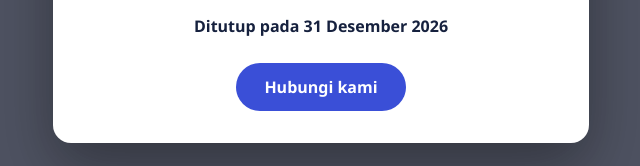
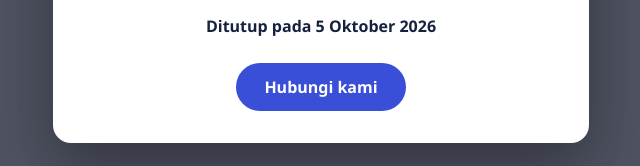
Before and after one commit to developermagang832-creator/sisolehgantengbetjir, a plain HTML site: page index.html in a window 1280 px wide. Shown: the part 631-797 px from the top of the page, 319-959 px from the left. Drawn offline with Linux system fonts and the light colour scheme.

Commit message:
Update index.html

```diff
--- a/index.html
+++ b/index.html
@@ -3,7 +3,7 @@
 <head>
   <meta charset="UTF-8">
   <meta name="viewport" content="width=device-width, initial-scale=1">
-  <title>NamaWebsite</title>
+  <title>Kepolsian Nexotis</title>
   <style>
 :root {
   --closed-ink: #16213e;
@@ -99,6 +99,7 @@
 </head>
 <body>
 
+
   <div class="closed-overlay" role="alertdialog" aria-modal="true"
        aria-labelledby="closed-title" aria-describedby="closed-desc">
     <div class="closed-box">
@@ -119,7 +120,7 @@
         <p>Sekali lagi terima kasih atas dukungan dan pengertian kalian semua. Kalau masih
         ada yang mau ditanyakan, silakan hubungi saya lewat tombol di bawah ini ya.</p>
       </div>
-      <p class="closed-date">Ditutup pada <time datetime="2026-12-31">31 Desember 2026</time></p>
+      <p class="closed-date">Ditutup pada <time datetime="2026-10-5">5 Oktober 2026</time></p>
       <a class="closed-btn" href="mailto:solehmuhamad6777@gmail.com">Hubungi kami</a>
     </div>
   </div>
```
